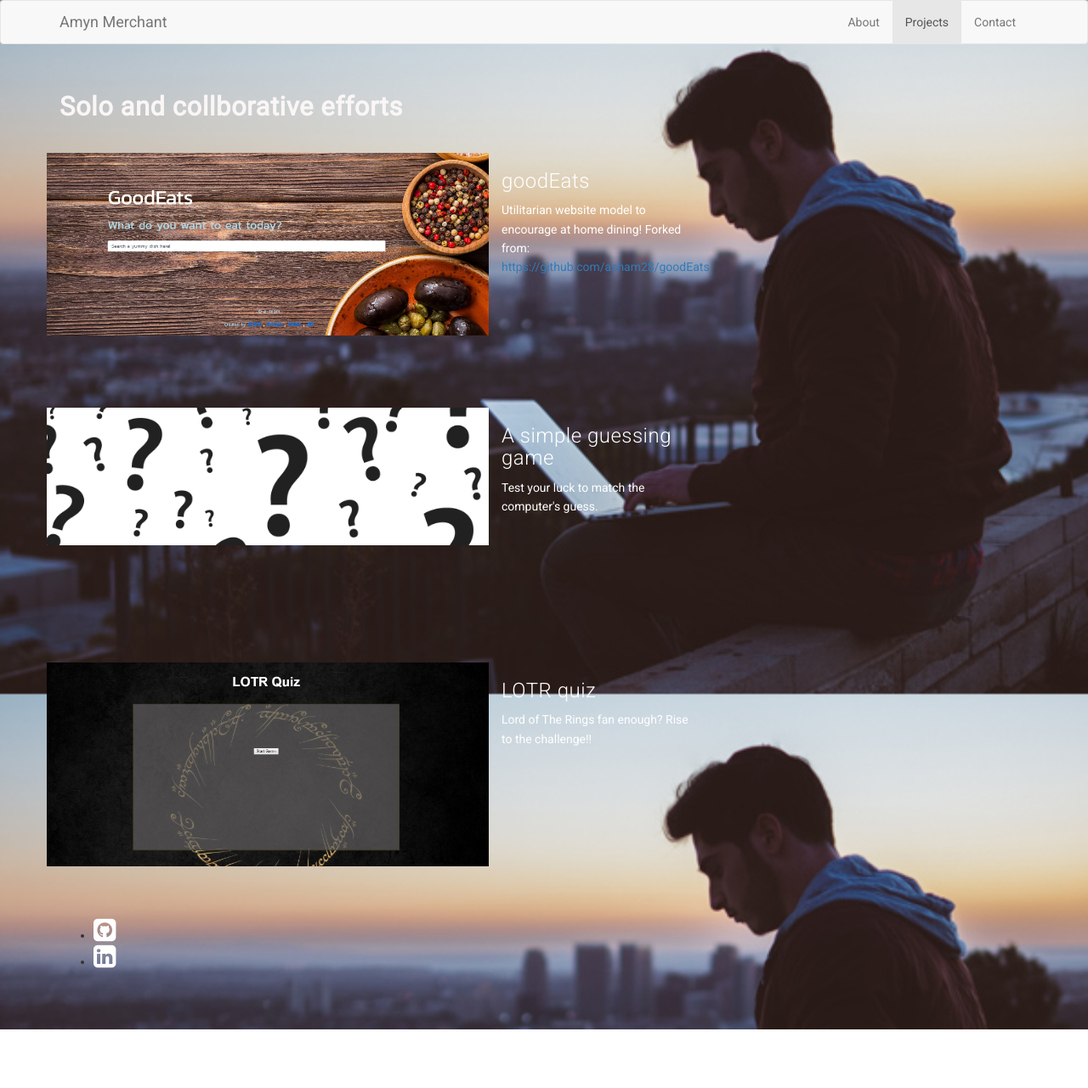
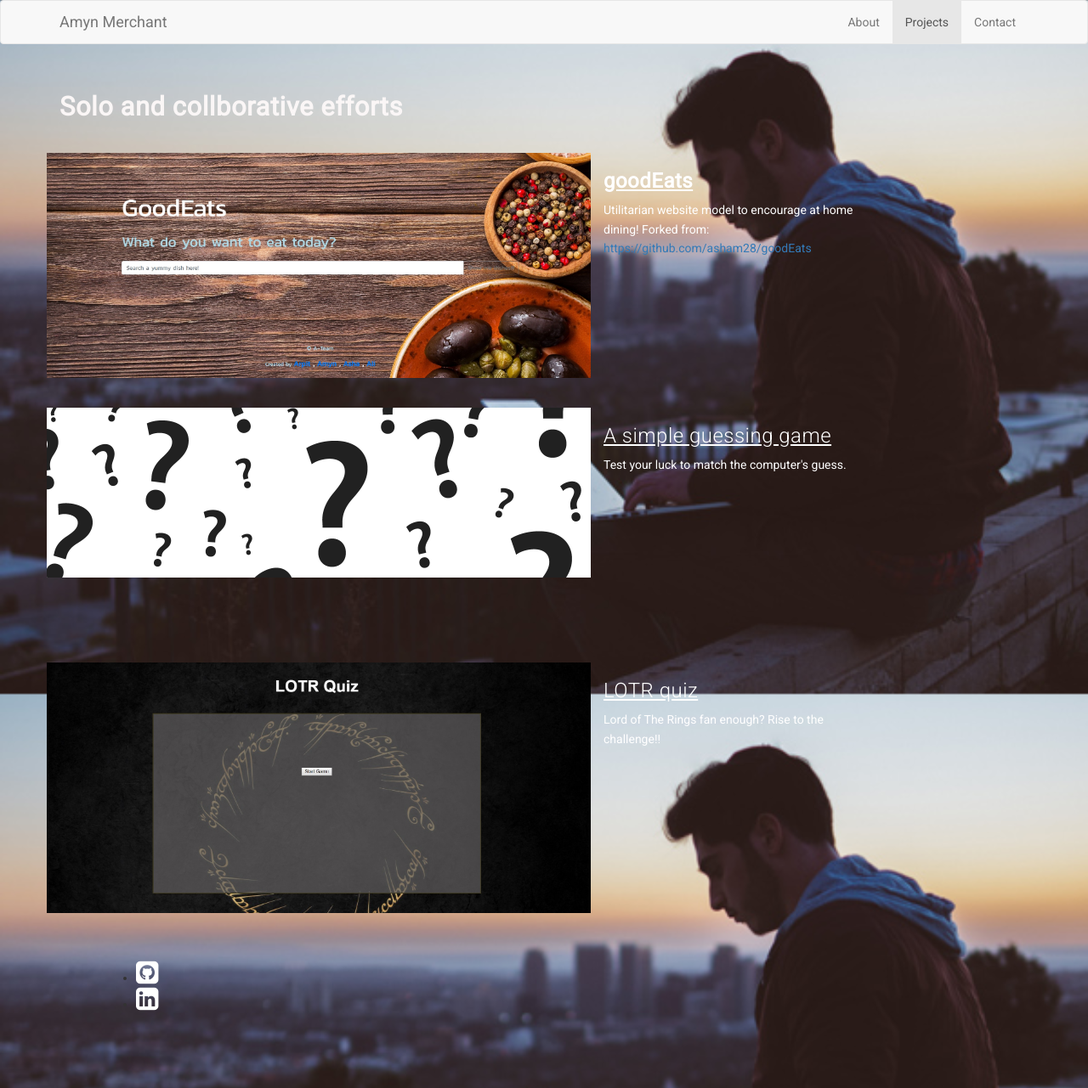
Before and after one commit to amynmerchant/portfolioUpdate, a plain HTML site: page portfolio.html in a window 1280 px wide. Shown: the top 1281 px of the page at 85% size. Before the commit the page ends 1212 px from the top, so only its background shows below. Drawn offline with nearby package versions, Linux system fonts and the light colour scheme.

Commit message:
Stylistic changes in portfolio file

```diff
--- a/portfolio.html
+++ b/portfolio.html
@@ -85,7 +85,7 @@
 
 
         <div class="row">
-            <div class="main col-md-8">
+            <div class="main col-md-10">
                 <div class="row">
                     <div class="col-md-12">
                         <h1 class="page-title" style="color: rgb(250, 246, 246)"><b>Solo and collborative efforts</b></h1>
@@ -99,7 +99,7 @@
                         </a>
                     </div>
                     <div class="col-sm-4 project-caption">
-                        <h3>goodEats</h3>
+                        <h3><u><b>goodEats</b></u></h3>
                         <p class="description">Utilitarian website model to encourage at home dining! Forked from:
                             <a href="https://github.com/asham28/goodEats">https://github.com/asham28/goodEats</a>
                         </p>
@@ -114,7 +114,7 @@
                         </a>
                     </div>
                     <div class="col-sm-4 project-caption">
-                        <h3>A simple guessing game</h3>
+                        <h3><u>A simple guessing game</u></h3>
                         <p class="description">Test your luck to match the computer's guess.</p>
                     </div>
                 </div>
@@ -127,7 +127,7 @@
                         </a>
                     </div>
                     <div class="col-sm-4 project-caption">
-                        <h3>LOTR quiz</h3>
+                        <h3><u>LOTR quiz</u></h3>
                         <p class="description">Lord of The Rings fan enough? Rise to the challenge!!</p>
                     </div>
                 </div>
@@ -137,7 +137,7 @@
 
         </div>
 
-        <div class="footer">
+        <div class="footer" style="padding: 50px;">
             <footer>
                 <ul class="social">
                     <li>
```
